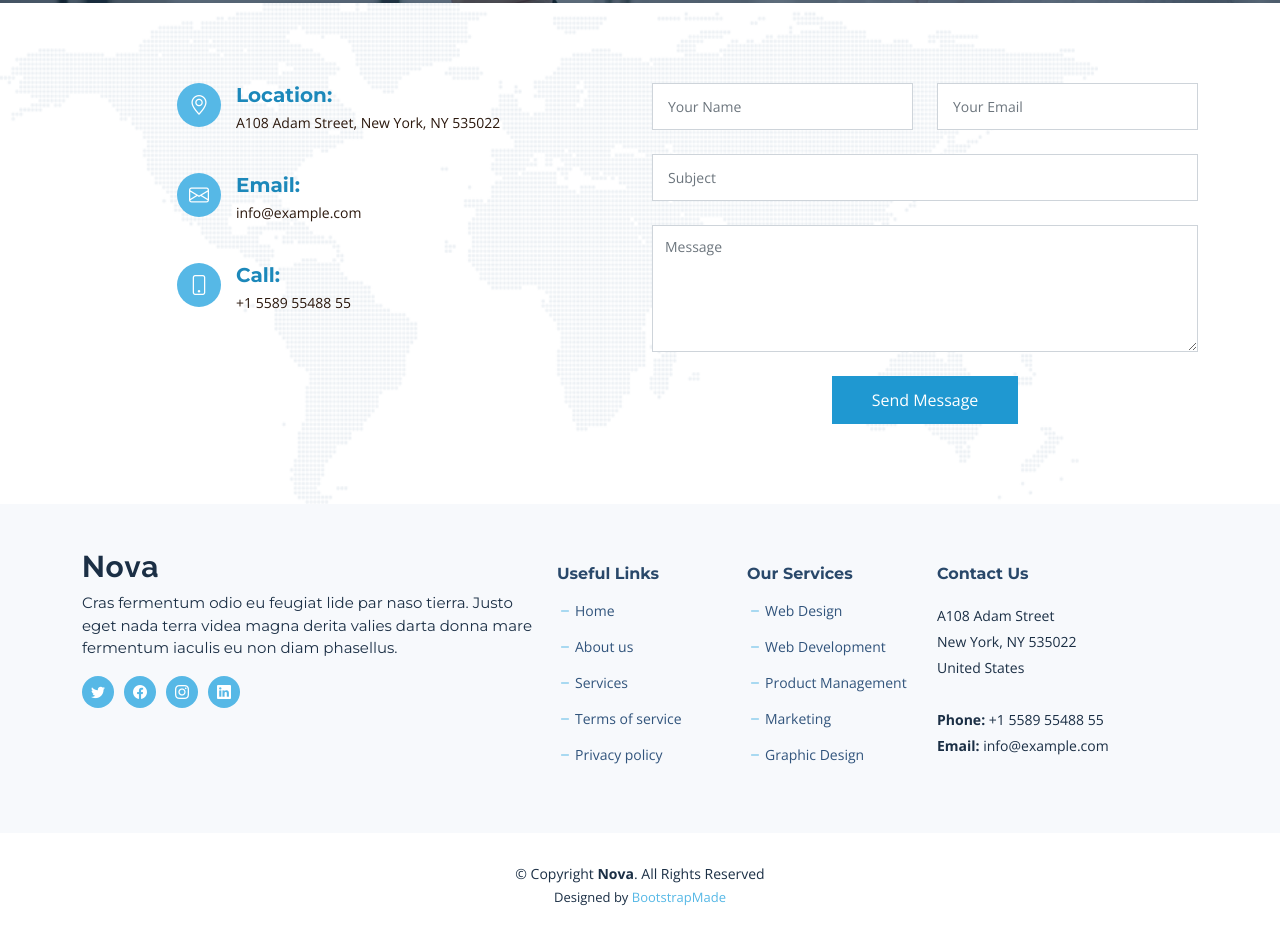
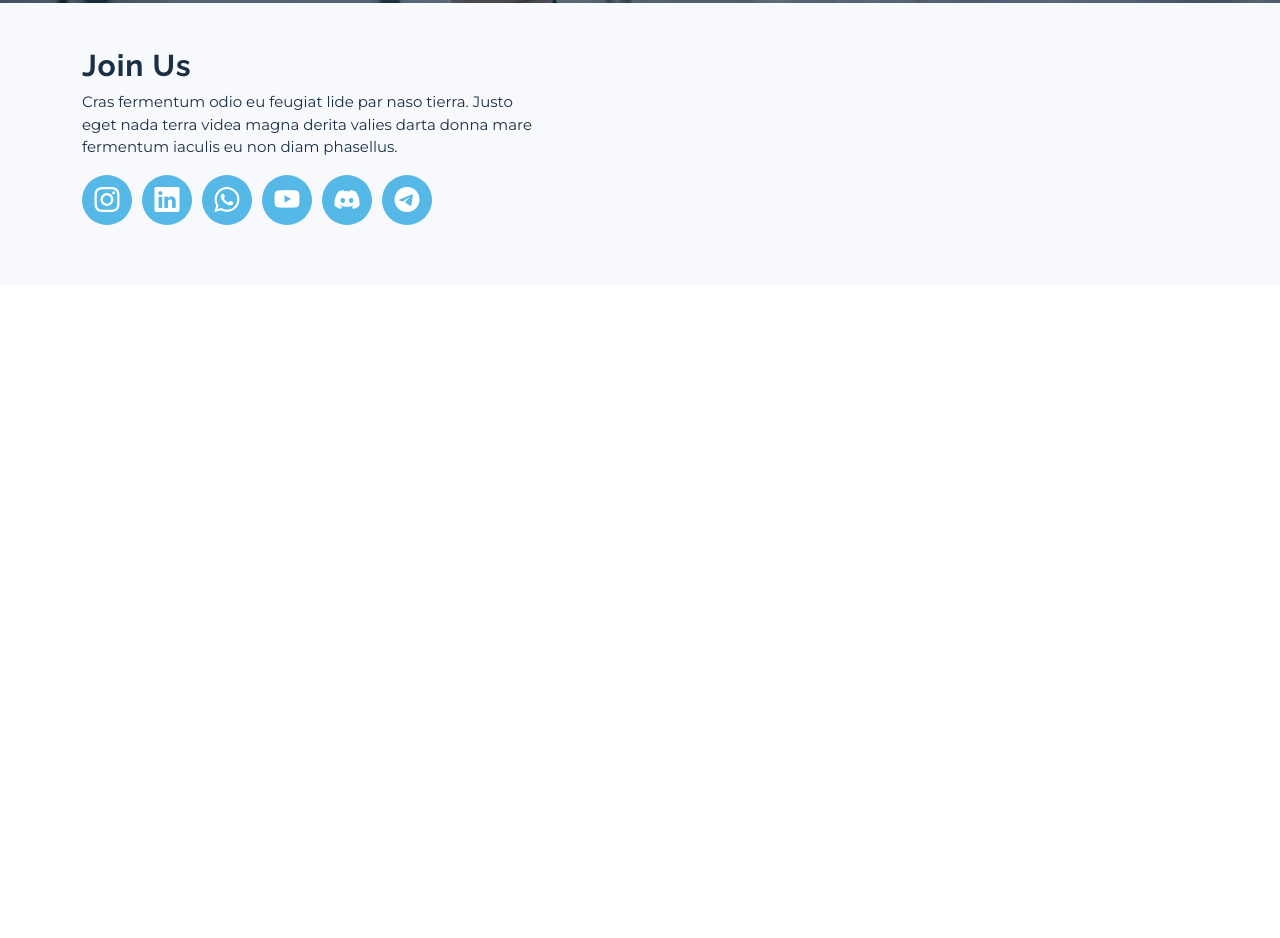
Before and after one commit to rswalia/nova-events, a plain HTML site: page contact.html in a window 1280 px wide. Shown: the part 306-1244 px from the top of the page. After the commit the page ends 800 px from the top, so only its background shows below. Drawn offline with nearby package versions, Linux system fonts and the light colour scheme.

Commit message:
Initial commit

```diff
--- a/assets/css/main.css
+++ b/assets/css/main.css
@@ -2141,11 +2141,11 @@ section {
 }
 
 .footer .footer-content .social-links a {
-  font-size: 14px;
+  font-size: 25px;
   line-height: 0;
   display: inline-block;
-  width: 32px;
-  height: 32px;
+  width: 50px;
+  height: 50px;
   color: rgba(27, 47, 69, 0.5);
   margin-right: 10px;
   transition: 0.3s;
--- a/contact.html
+++ b/contact.html
@@ -99,72 +99,6 @@
       </div>
     </div><!-- End Breadcrumbs -->
 
-    <!-- ======= Contact Section ======= -->
-    <section id="contact" class="contact">
-      <div class="container position-relative" data-aos="fade-up">
-
-        <div class="row gy-4 d-flex justify-content-end">
-
-          <div class="col-lg-5" data-aos="fade-up" data-aos-delay="100">
-
-            <div class="info-item d-flex">
-              <i class="bi bi-geo-alt flex-shrink-0"></i>
-              <div>
-                <h4>Location:</h4>
-                <p>A108 Adam Street, New York, NY 535022</p>
-              </div>
-            </div><!-- End Info Item -->
-
-            <div class="info-item d-flex">
-              <i class="bi bi-envelope flex-shrink-0"></i>
-              <div>
-                <h4>Email:</h4>
-                <p>info@example.com</p>
-              </div>
-            </div><!-- End Info Item -->
-
-            <div class="info-item d-flex">
-              <i class="bi bi-phone flex-shrink-0"></i>
-              <div>
-                <h4>Call:</h4>
-                <p>+1 5589 55488 55</p>
-              </div>
-            </div><!-- End Info Item -->
-
-          </div>
-
-          <div class="col-lg-6" data-aos="fade-up" data-aos-delay="250">
-
-            <form action="forms/contact.php" method="post" role="form" class="php-email-form">
-              <div class="row">
-                <div class="col-md-6 form-group">
-                  <input type="text" name="name" class="form-control" id="name" placeholder="Your Name" required>
-                </div>
-                <div class="col-md-6 form-group mt-3 mt-md-0">
-                  <input type="email" class="form-control" name="email" id="email" placeholder="Your Email" required>
-                </div>
-              </div>
-              <div class="form-group mt-3">
-                <input type="text" class="form-control" name="subject" id="subject" placeholder="Subject" required>
-              </div>
-              <div class="form-group mt-3">
-                <textarea class="form-control" name="message" rows="5" placeholder="Message" required></textarea>
-              </div>
-              <div class="my-3">
-                <div class="loading">Loading</div>
-                <div class="error-message"></div>
-                <div class="sent-message">Your message has been sent. Thank you!</div>
-              </div>
-              <div class="text-center"><button type="submit">Send Message</button></div>
-            </form>
-
-          </div><!-- End Contact Form -->
-
-        </div>
-
-      </div>
-    </section><!-- End Contact Section -->
-
   </main><!-- End #main -->
 
   <!-- ======= Footer ======= -->
@@ -173,71 +107,26 @@
     <div class="footer-content">
       <div class="container">
         <div class="row gy-4">
+
           <div class="col-lg-5 col-md-12 footer-info">
             <a href="index.html" class="logo d-flex align-items-center">
-              <span>Nova</span>
+              <span>Join Us</span>
             </a>
             <p>Cras fermentum odio eu feugiat lide par naso tierra. Justo eget nada terra videa magna derita valies darta donna mare fermentum iaculis eu non diam phasellus.</p>
             <div class="social-links d-flex  mt-3">
-              <a href="#" class="twitter"><i class="bi bi-twitter"></i></a>
-              <a href="#" class="facebook"><i class="bi bi-facebook"></i></a>
               <a href="#" class="instagram"><i class="bi bi-instagram"></i></a>
               <a href="#" class="linkedin"><i class="bi bi-linkedin"></i></a>
+              <a href="#" class="whatsapp"><i class="bi bi-whatsapp"></i></a>
+              <a href="#" class="youtube"><i class="bi bi-youtube"></i></a>
+              <a href="#" class="discord"><i class="bi bi-discord"></i></a>
+              <a href="#" class="telegram"><i class="bi bi-telegram"></i></a>
             </div>
-          </div>
-
-          <div class="col-lg-2 col-6 footer-links">
-            <h4>Useful Links</h4>
-            <ul>
-              <li><i class="bi bi-dash"></i> <a href="#">Home</a></li>
-              <li><i class="bi bi-dash"></i> <a href="#">About us</a></li>
-              <li><i class="bi bi-dash"></i> <a href="#">Services</a></li>
-              <li><i class="bi bi-dash"></i> <a href="#">Terms of service</a></li>
-              <li><i class="bi bi-dash"></i> <a href="#">Privacy policy</a></li>
-            </ul>
-          </div>
-
-          <div class="col-lg-2 col-6 footer-links">
-            <h4>Our Services</h4>
-            <ul>
-              <li><i class="bi bi-dash"></i> <a href="#">Web Design</a></li>
-              <li><i class="bi bi-dash"></i> <a href="#">Web Development</a></li>
-              <li><i class="bi bi-dash"></i> <a href="#">Product Management</a></li>
-              <li><i class="bi bi-dash"></i> <a href="#">Marketing</a></li>
-              <li><i class="bi bi-dash"></i> <a href="#">Graphic Design</a></li>
-            </ul>
-          </div>
-
-          <div class="col-lg-3 col-md-12 footer-contact text-center text-md-start">
-            <h4>Contact Us</h4>
-            <p>
-              A108 Adam Street <br>
-              New York, NY 535022<br>
-              United States <br><br>
-              <strong>Phone:</strong> +1 5589 55488 55<br>
-              <strong>Email:</strong> info@example.com<br>
-            </p>
-
           </div>
 
         </div>
       </div>
     </div>
 
-    <div class="footer-legal">
-      <div class="container">
-        <div class="copyright">
-          &copy; Copyright <strong><span>Nova</span></strong>. All Rights Reserved
-        </div>
-        <div class="credits">
-          <!-- All the links in the footer should remain intact. -->
-          <!-- You can delete the links only if you purchased the pro version. -->
-          <!-- Licensing information: https://bootstrapmade.com/license/ -->
-          <!-- Purchase the pro version with working PHP/AJAX contact form: https://bootstrapmade.com/nova-bootstrap-business-template/ -->
-          Designed by <a href="https://bootstrapmade.com/">BootstrapMade</a>
-        </div>
-      </div>
-    </div>
   </footer><!-- End Footer -->
   <!-- End Footer -->
 
```
